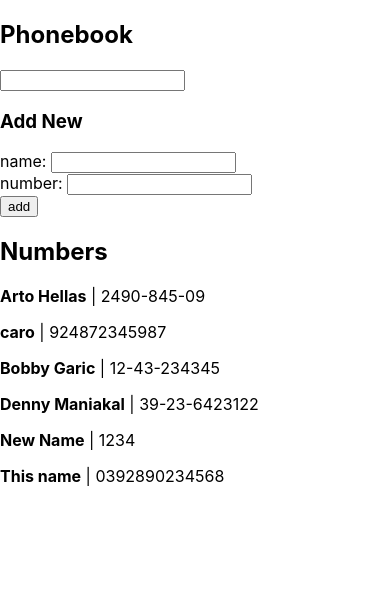
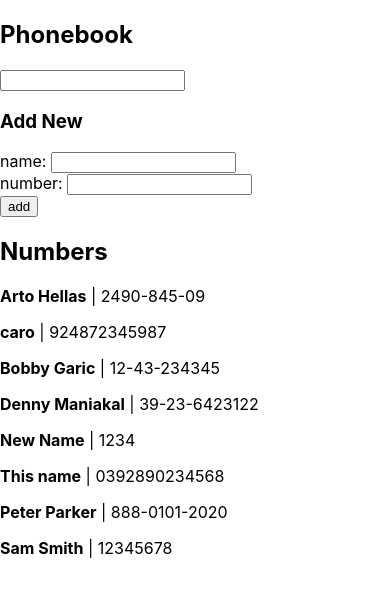
Before and after one commit to prb01/fullstackopen, a React (Create React App) app in the folder part2/phonebook/: page / in a window 390 px wide. Shown: the top 596 px of the page. Built offline with nearby package versions, Linux system fonts and the light colour scheme; data requests are answered from the project's data file.

Commit message:
2.16: Phonebook step8 completed

```diff
--- a/part2/phonebook/db.json
+++ b/part2/phonebook/db.json
@@ -29,6 +29,16 @@
       "name": "This name",
       "number": "0392890234568",
       "id": 6
+    },
+    {
+      "name": "Peter Parker",
+      "number": "888-0101-2020",
+      "id": 7
+    },
+    {
+      "name": "Sam Smith",
+      "number": "12345678",
+      "id": 8
     }
   ]
 }
--- a/part2/phonebook/src/App.js
+++ b/part2/phonebook/src/App.js
@@ -1,45 +1,59 @@
 import { useState, useEffect } from 'react'
-import axios from 'axios'
 import Numbers from './components/Numbers'
 import Filter from './components/Filter'
 import PersonForm from './components/PersonForm'
+import personService from './services/persons'
 
 const App = () => {
   const [persons, setPersons] = useState([])
   const [newName, setNewName] = useState('')
   const [newNum, setNewNum] = useState('')
   const [newSearch, setNewSearch] = useState('')
+  const handleNameChange = e => setNewName(e.target.value)
+  const handleNumChange = e => setNewNum(e.target.value)
+  const handleSearchChange = e => setNewSearch(e.target.value)
 
-  const hook = () => {
-    axios
-      .get('http://localhost:3001/persons')
-      .then(res => {
-        setPersons(res.data)
+  const pullPersons = () => {
+    personService
+      .getAll()
+      .then(initialPersons => {
+        setPersons(initialPersons)
       })
   }
-  useEffect(hook, [])
+  useEffect(pullPersons, [])
 
-  const addNumber = e => {
+  const handleSubmitPerson = e => {
     e.preventDefault()
-    const nameObject = { name: newName, number: newNum }
-    const idx = persons.findIndex(person => person.name.toLowerCase() === nameObject.name.toLowerCase())
+    const personObject = { name: newName, number: newNum }
+    const idx = persons.findIndex(person => person.name.toLowerCase() === personObject.name.toLowerCase())
 
     if (idx >= 0) {
-      const person = persons[idx]
-      const id = person.id
-      axios
-        .put(`http://localhost:3001/persons/${id}`, nameObject)
-        .then(res => {
-          setPersons(persons.map(person => person.id !== id ? person : res.data))
-        })
+      const id = persons[idx].id
+      editNumber(id, personObject)
     } else {
-      axios
-        .post('http://localhost:3001/persons', nameObject)
-        .then(res => {
-          setPersons([...persons, res.data])
-        })
+      addNumber(personObject)
     }
+  }
 
+  const addNumber = personObject => {
+    personService
+      .create(personObject)
+      .then(returnedPerson => {
+        setPersons([...persons, returnedPerson])
+        clearForm()
+      })
+  }
+
+  const editNumber = (id, personObject) => {
+    personService
+      .update(id, personObject)
+      .then(returnedPerson => {
+        setPersons(persons.map(person => person.id !== id ? person : returnedPerson))
+        clearForm()
+      })
+  }
+
+  const clearForm = () => {
     setNewName('')
     setNewNum('')
   }
@@ -54,10 +68,6 @@ const App = () => {
       )
   }
 
-  const handleNameChange = e => setNewName(e.target.value)
-  const handleNumChange = e => setNewNum(e.target.value)
-  const handleSearchChange = e => setNewSearch(e.target.value)
-
   return (
     <div>
       <h2>Phonebook</h2>
@@ -65,7 +75,7 @@ const App = () => {
 
       <h3>Add New</h3>
       <PersonForm
-        onSubmit={addNumber}
+        onSubmit={handleSubmitPerson}
         name={newName}
         nameChange={handleNameChange}
         num={newNum}
--- /dev/null
+++ b/part2/phonebook/src/services/persons.js
@@ -0,0 +1,30 @@
+import axios from 'axios'
+
+const baseURL = 'http://localhost:3001/persons'
+
+function getAll() {
+  return (
+    axios
+      .get(baseURL)
+      .then(res => res.data)
+  )
+}
+
+function create(personObject) {
+  return (
+    axios
+      .post(baseURL, personObject)
+      .then(res => res.data)
+  )
+}
+
+function update(id, personObject) {
+  return (
+    axios
+      .put(`${baseURL}/${id}`, personObject)
+      .then(res => res.data)
+  )
+}
+
+const personService = { getAll, create, update }
+export default personService
```
